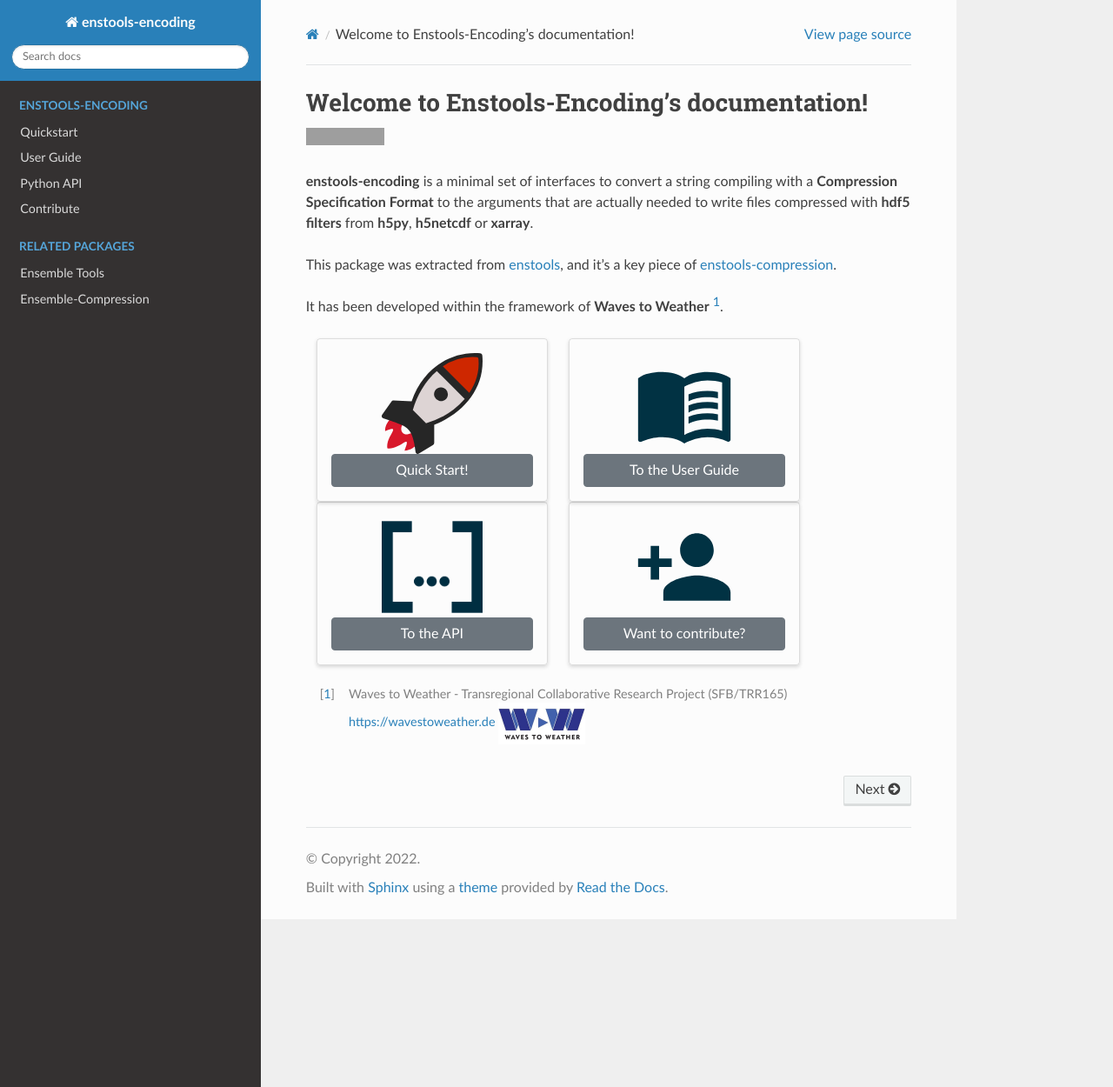
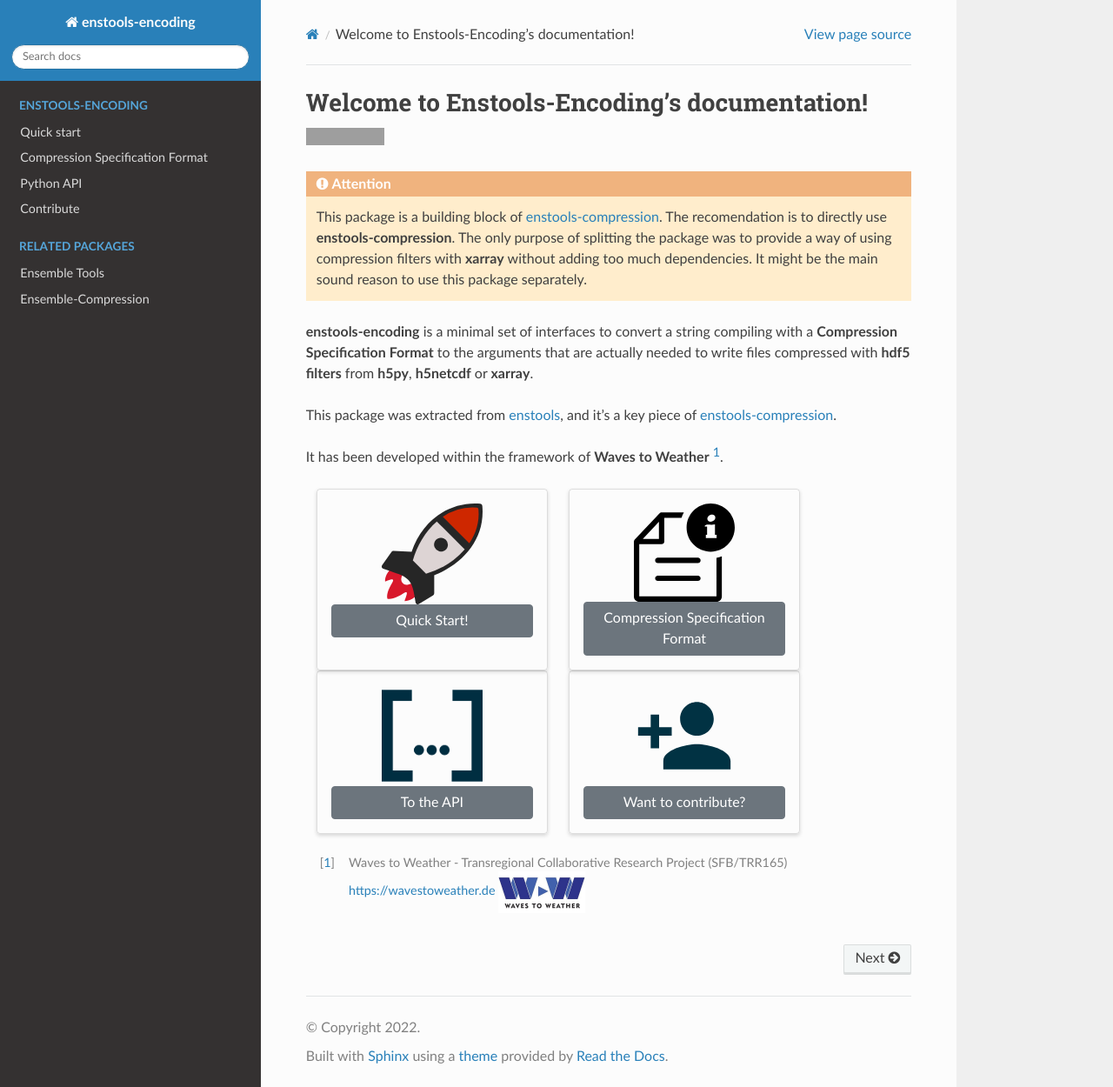
Before and after one commit to wavestoweather/enstools-encoding, a Sphinx documentation site: the page built from docs/source/index.rst, in a window 1280 px wide and 1250 px high. Shown: the whole window at 87% size. Built offline with Sphinx 7.4.7 and the Read the Docs theme 2.0.0, drawn with Linux system fonts in a browser that asks for light colours; grey boxes are pictures that could not be loaded.

Commit message:
Update documentation

```diff
--- a/docs/requirements.txt
+++ b/docs/requirements.txt
@@ -1,2 +1,3 @@
 numpydoc
 sphinx_design
+sphinx_rtd_theme
--- a/docs/source/index.rst
+++ b/docs/source/index.rst
@@ -1,5 +1,15 @@
 Welcome to Enstools-Encoding's documentation! |docsbadge|
 =================================================
+
+
+.. attention::
+    This package is a building block of `enstools-compression <https://github.com/wavestoweather/enstools-compression>`_.
+    The recomendation is to directly use **enstools-compression**.
+    The only purpose of splitting the package was to provide a way of using compression filters with **xarray** without adding too much dependencies.
+    It might be the main sound reason to use this package separately.
+
+
+
 **enstools-encoding** is a minimal set of interfaces to convert a string compiling with a **Compression Specification Format**
 to the arguments that are actually needed to write files compressed with **hdf5 filters** from **h5py**, **h5netcdf** or **xarray**.
 
@@ -31,17 +41,17 @@ It has been developed within the framework of **Waves to Weather** [1]_.
     .. grid-item-card::
         :columns: 5
 
-        .. image:: ./images/icons/user_guide.svg
+        .. image:: ./images/icons/format.svg
             :width: 50%
             :alt: Alternative text
             :align: center
 
-        .. button-ref:: user-guide
+        .. button-ref:: CompressionSpecificationFormat
             :expand:
             :color: secondary
             :click-parent:
 
-            To the User Guide
+            Compression Specification Format
 
     .. grid-item-card::
         :columns: 5
@@ -79,8 +89,8 @@ It has been developed within the framework of **Waves to Weather** [1]_.
     :maxdepth: 1
     :hidden:
 
-    quick-start.rst
-    user-guide.rst
+    quick-start/index.rst
+    CompressionSpecificationFormat.rst
     api.rst
     contribute.rst
 
```
Also changed, not shown: other parts of docs/source/index.rst (+1 -1 lines), docs/source/quick-start/basic_examples.rst (renamed from docs/source/quick-start.rst, +2 -14 lines), docs/source/quick-start/index.rst (added, +50 -0 lines), docs/source/quick-start/installation.rst (added, +46 -0 lines), docs/source/user-guide.rst (deleted, +0 -8 lines), docs/source/images/icons/format.svg (added).
